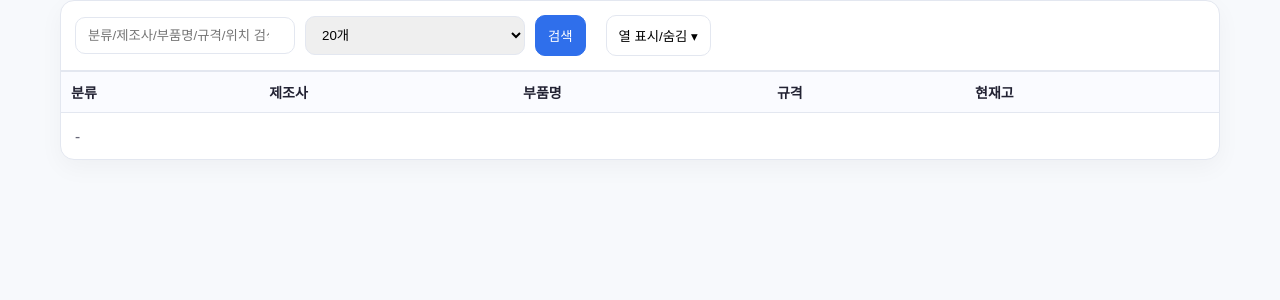
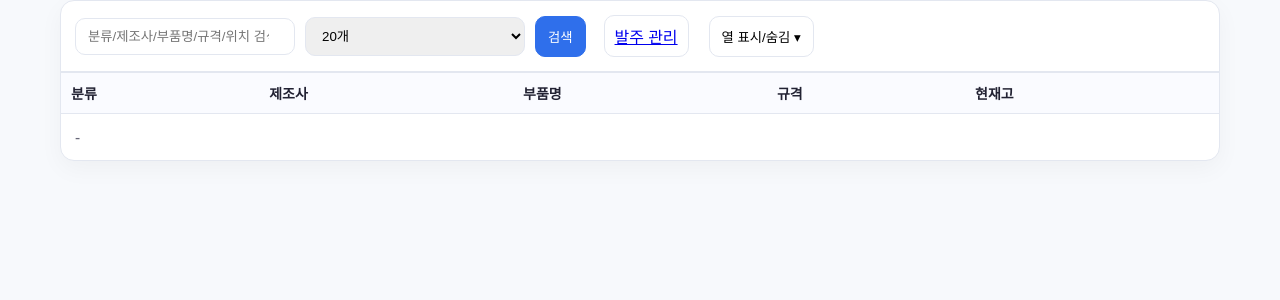
Before and after one commit to dangeun0/FnS_Web, a Flask app: page /inventory/page in a window 1280 px wide. Shown: the part 73-373 px from the top of the page. Run offline with Flask 3, Linux system fonts and the light colour scheme; the visitor is signed in with stand-in values (Sample User, id 1); data that the repository does not hold is empty.

Commit message:
버그 수정

```diff
--- a/templates/inventory.html
+++ b/templates/inventory.html
@@ -13,6 +13,14 @@
         <option value="100">100개</option>
       </select>
       <button class="primary" id="btnSearch">검색</button>
+
+      <!-- ✅ 발주 관리 이동 버튼 추가 -->
+      <a href="/order/list"
+         class="btn"
+         style="border:1px solid var(--bd); border-radius:10px; padding:8px 10px; margin-left:8px;">
+         발주 관리
+      </a>
+
       <div class="muted" id="status"></div>
       <div class="menu" id="colMenuWrap">
         <button id="btnCols">열 표시/숨김 ▾</button>
```
